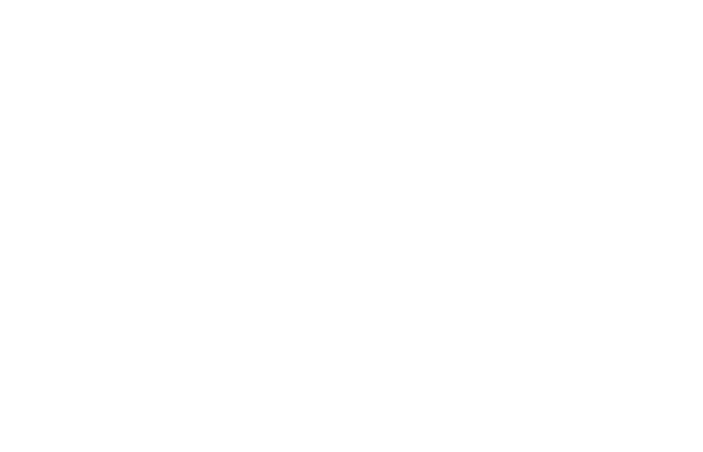
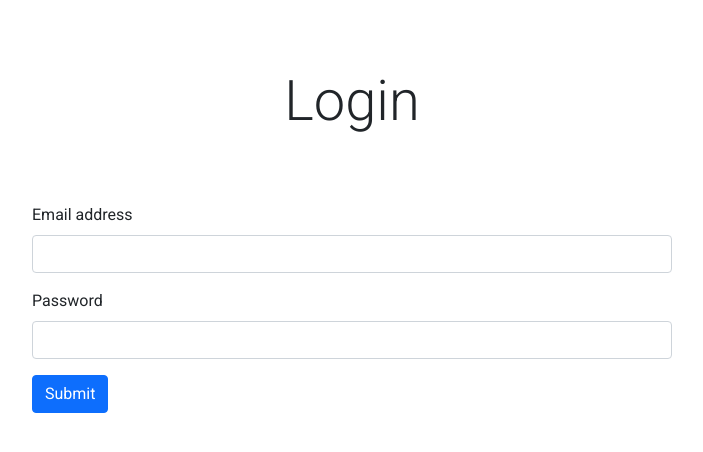
Before and after one commit to Mariam-Naz/UIT-React-Asg, a React (Create React App) app: page / in a window 1280 px wide. Shown: the top 452 px of the page, without its empty margins (288-991 px from the left). Built offline with nearby package versions, Linux system fonts and the light colour scheme.

Commit message:
Complete form

```diff
--- a/src/App.js
+++ b/src/App.js
@@ -1,16 +1,12 @@
 import React from "react";
 import "./stylesheets/style.css";
-import { Switch, Route } from "react-router-dom";
 import Cover from "./Components/Cover";
 import Form from "./Components/Form";
 
 export default function App() {
   return (
     <>
-      <Switch>
-        <Route exact path="/" Component={Form} />
-        <Route exact path="/react.org" Component={Cover} />
-      </Switch>
+      <Form />
     </>
   );
 }
--- a/src/Components/Form.jsx
+++ b/src/Components/Form.jsx
@@ -1,22 +1,55 @@
 import React, { Component } from "react";
 
 export default class Form extends Component {
+  constructor() {
+    super();
+    this.state = {
+      email: "",
+      password: ""
+    };
+  }
+
+  handleSubmit = (event) => {
+    console.log(this.State);
+  };
+
   render() {
     return (
       <>
-        <form>
+        <div className="col-6 mx-auto my-5">
+          <h1 className="text-center display-4">Login</h1>
+          <form className="mt-5">
             <div className="mb-3">
               <label className="form-label">Email address</label>
-            <input type="email" className="form-control" />
+              <input
+                type="email"
+                className="form-control"
+                onChange={(e) => {
+                  this.setState({ email: e.target.value });
+                }}
+                value={this.state.email}
+              />
             </div>
             <div className="mb-3">
               <label className="form-label">Password</label>
-            <input type="password" className="form-control" />
+              <input
+                type="password"
+                className="form-control"
+                onChange={(e) => {
+                  this.setState({ password: e.target.value });
+                }}
+                value={this.state.password}
+              />
             </div>
-          <button type="submit" className="btn btn-primary">
+            <button
+              onClick={this.handleSubmit}
+              type="submit"
+              className="btn btn-primary"
+            >
               Submit
             </button>
           </form>
+        </div>
       </>
     );
   }
```
Lines whose indentation alone changed are shown as unchanged.
